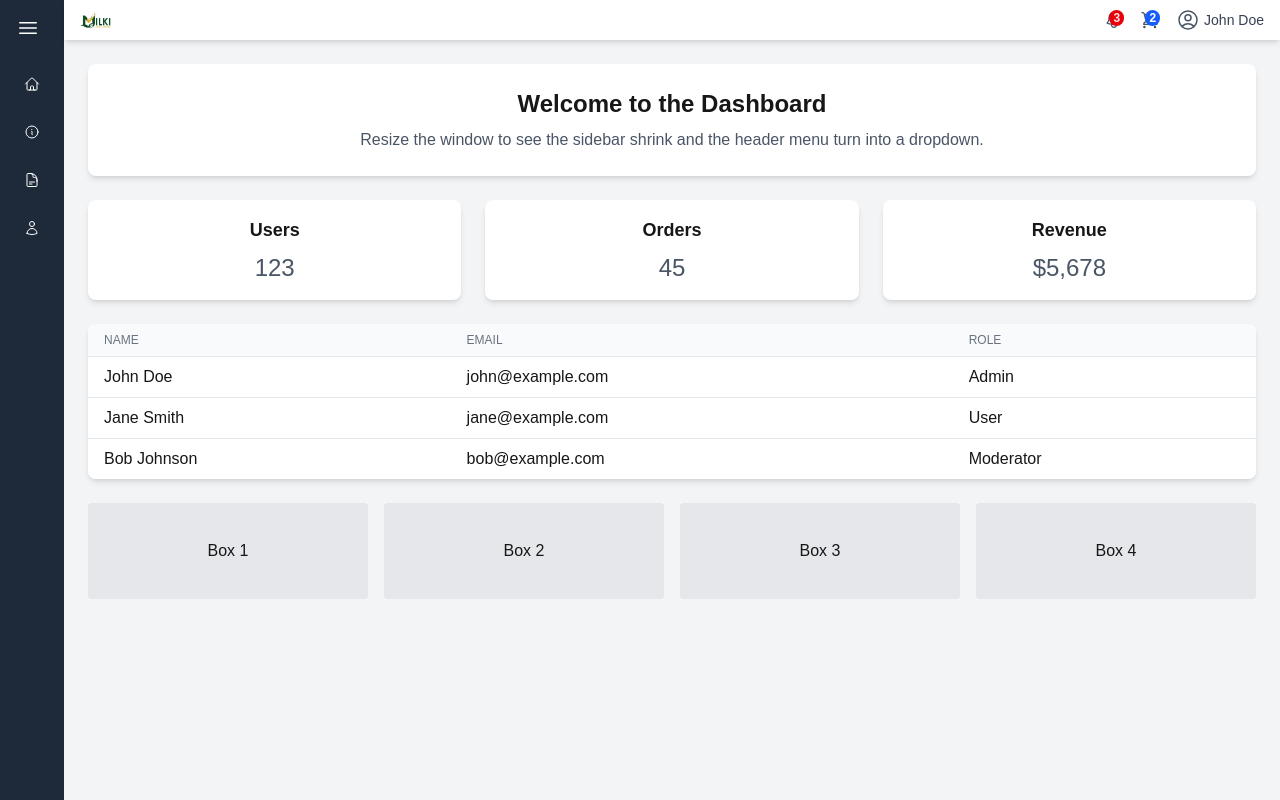
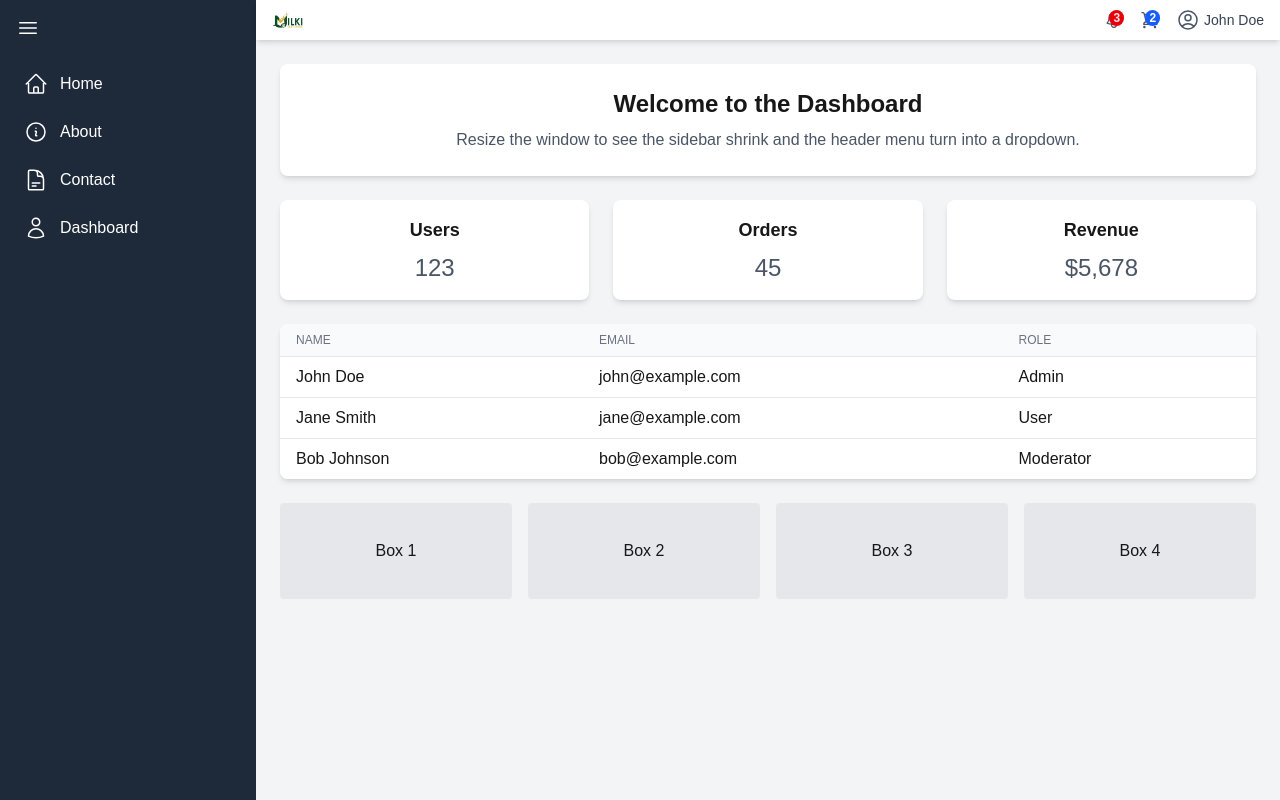
Before and after one commit to Yohannesabesheger/milkifc, a Next.js app: page / in a window 1280 px wide. Built offline with nearby package versions, Linux system fonts and the light colour scheme.

Commit message:
collabsing corrected

```diff
--- a/src/components/Sidebar.tsx
+++ b/src/components/Sidebar.tsx
@@ -1,63 +1,3 @@
-// import React, { useState, useEffect } from "react";
-// import Link from "next/link";
-// import { HomeIcon, UserIcon, InformationCircleIcon, DocumentTextIcon, Bars3Icon } from "@heroicons/react/24/outline";
-
-// const navItems = [
-//   { name: "Home", href: "/", icon: HomeIcon },
-//   { name: "About", href: "/about", icon: InformationCircleIcon },
-//   { name: "Contact", href: "/contact", icon: DocumentTextIcon },
-//   { name: "Dashboard", href: "/dashboard", icon: UserIcon },
-// ];
-
-// const Sidebar: React.FC = () => {
-//   const [collapsed, setCollapsed] = useState(false);
-//   const [windowWidth, setWindowWidth] = useState<number>(0);
-
-//   // Track window width
-//   useEffect(() => {
-//     setWindowWidth(window.innerWidth);
-//     const handleResize = () => setWindowWidth(window.innerWidth);
-//     window.addEventListener("resize", handleResize);
-//     return () => window.removeEventListener("resize", handleResize);
-//   }, []);
-
-//   // Auto-collapse on small screens
-//   useEffect(() => {
-//     if (windowWidth < 768) setCollapsed(true);
-//     else setCollapsed(false);
-//   }, [windowWidth]);
-
-//   const sidebarWidth = collapsed ? "w-16" : "w-64";
-
-//   return (
-//     <aside className={`bg-gray-800 text-white min-h-screen p-4 transition-all duration-300 ${sidebarWidth}`}>
-//       {/* Collapse button for large screens */}
-//       {windowWidth >= 768 && (
-//         <button className="mb-6" onClick={() => setCollapsed(!collapsed)}>
-//           <Bars3Icon className="w-6 h-6" />
-//         </button>
-//       )}
-//       <nav className="flex flex-col space-y-2">
-//         {navItems.map((item) => {
-//           const Icon = item.icon;
-//           return (
-//             <Link
-//               key={item.name}
-//               href={item.href}
-//               className="flex items-center space-x-3 p-2 hover:bg-gray-700 rounded"
-//             >
-//               <Icon className="w-6 h-6" />
-//               {!collapsed && <span>{item.name}</span>}
-//             </Link>
-//           );
-//         })}
-//       </nav>
-//     </aside>
-//   );
-// };
-
-// export default Sidebar;
-
 import React, { useState, useEffect } from "react";
 import Link from "next/link";
 import {
@@ -76,7 +16,6 @@ const navItems = [
 ];
 
 const Sidebar: React.FC = () => {
-  // Start collapsed by default
   const [collapsed, setCollapsed] = useState(true);
   const [windowWidth, setWindowWidth] = useState<number>(0);
 
@@ -88,27 +27,27 @@ const Sidebar: React.FC = () => {
     return () => window.removeEventListener("resize", handleResize);
   }, []);
 
-  // Auto-collapse on small screens (keep it collapsed)
+  // Auto-collapse for small screens
   useEffect(() => {
-    if (windowWidth < 768) {
+    if (windowWidth < 500) {
       setCollapsed(true);
+    } else {
+      setCollapsed(false);
     }
   }, [windowWidth]);
 
   const sidebarWidth = collapsed ? "w-16" : "w-64";
 
   return (
-
     <aside
       className={`bg-gray-800 text-white min-h-screen p-4 transition-all duration-300 ${sidebarWidth}`}
       style={{ overflowY: "hidden", overflowX: "auto" }}
     >
-  {/* Collapse button for large screens */}
-  {windowWidth >= 768 && (
+      {/* Collapse button */}
       <button className="mb-6" onClick={() => setCollapsed(!collapsed)}>
         <Bars3Icon className="w-6 h-6" />
       </button>
-  )}
+
       <nav className="flex flex-col space-y-2">
         {navItems.map((item) => {
           const Icon = item.icon;
@@ -118,14 +57,15 @@ const Sidebar: React.FC = () => {
               href={item.href}
               className="flex items-center space-x-3 p-2 hover:bg-gray-700 rounded"
             >
-          <Icon className="w-6 h-6" />
-          {!collapsed && <span>{item.name}</span>}
+              {/* Icon always visible */}
+              <Icon className="w-6 h-6 flex-shrink-0" />
+              {/* Text visible only on >=500px */}
+              {windowWidth >= 500 && <span>{item.name}</span>}
             </Link>
           );
         })}
       </nav>
     </aside>
-
   );
 };
 
```
Lines whose indentation alone changed are shown as unchanged.
